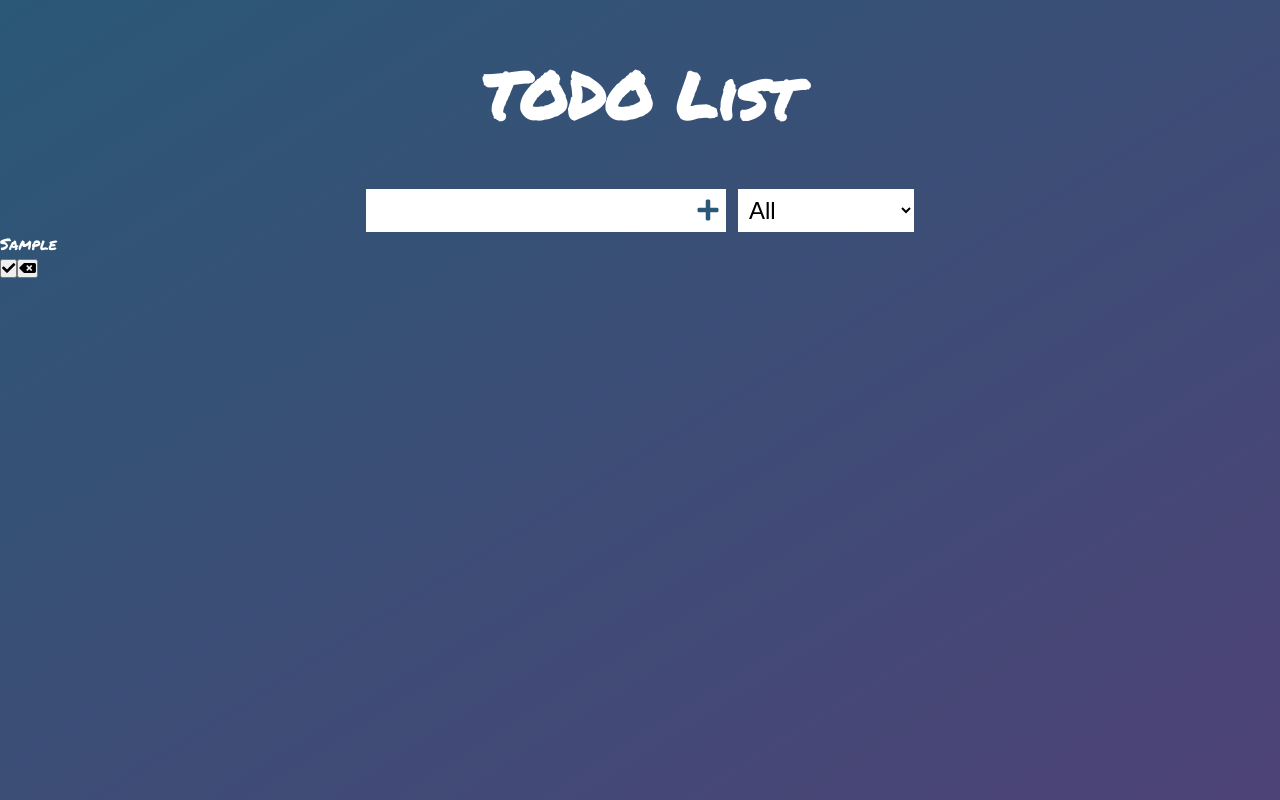
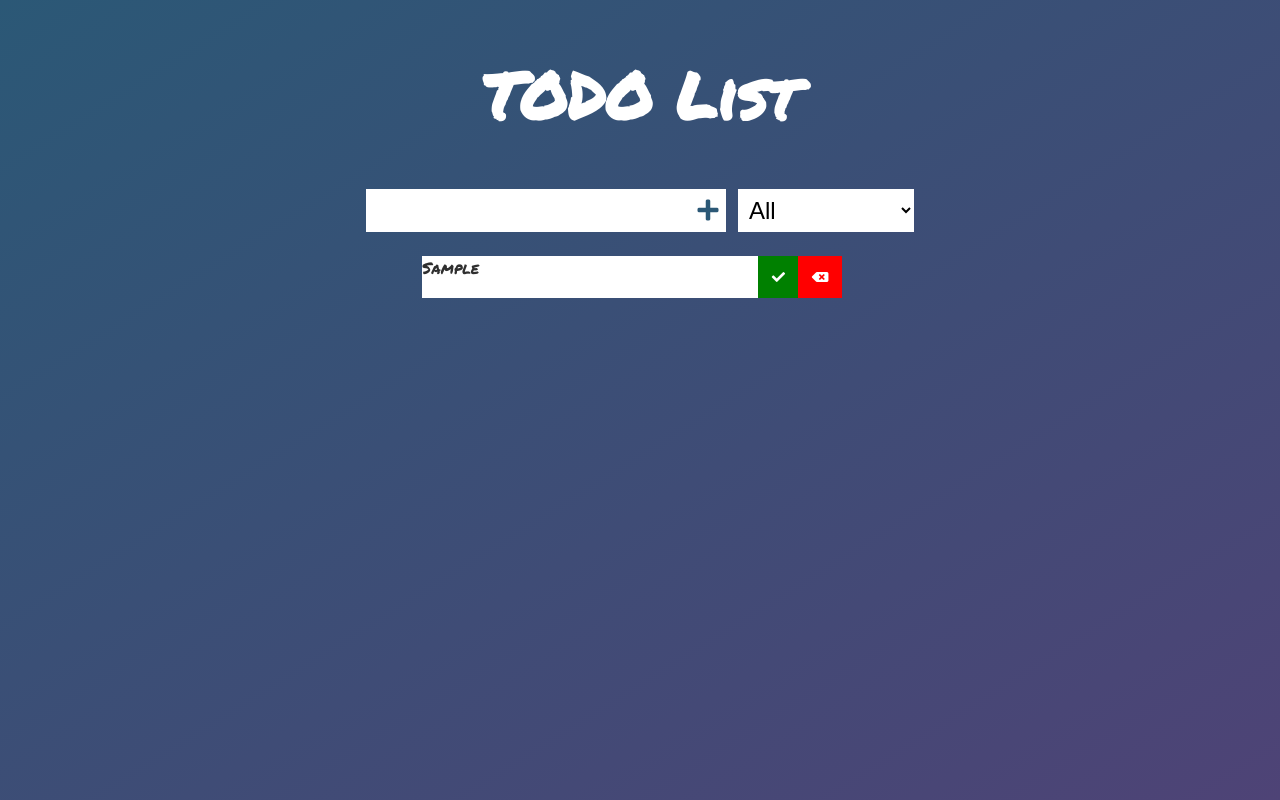
Before and after one commit to PaoloMiguelManuel/react-task-gui, a React (Create React App) app: page / in a window 1280 px wide. Both pictures are taken after typing "Sample" into the empty fields and a click on the button 708 px from the left and 210 px from the top of the page. Built offline with nearby package versions, Linux system fonts and the light colour scheme.

Commit message:
Stable build

```diff
--- a/src/App.css
+++ b/src/App.css
@@ -39,6 +39,7 @@ form button, form select {
   padding: 0.3em;
   background-color: white;
   border: none;
+  outline: none;
 }
 
 form button {
@@ -51,4 +52,54 @@ form button:hover {
   background-color: #2b5876;
   color: #fff;
 }
+
+.todo-container {
+  display: -webkit-box;
+  display: -ms-flexbox;
+  display: flex;
+  -webkit-box-pack: center;
+      -ms-flex-pack: center;
+          justify-content: center;
+  margin: 1.5em;
+}
+
+.todo-container .todo-item {
+  display: -webkit-box;
+  display: -ms-flexbox;
+  display: flex;
+  -webkit-box-pack: end;
+      -ms-flex-pack: end;
+          justify-content: flex-end;
+  background-color: #fff;
+  margin-bottom: 0.5em;
+  margin-right: 1em;
+}
+
+.todo-container .todo-item ul {
+  margin: 5em;
+}
+
+.todo-container .todo-item li {
+  list-style: none;
+  text-align: left;
+  width: 20vw;
+  height: 5vh;
+  color: #2f2f2f;
+  margin-right: 5em;
+}
+
+.todo-container .todo-item button {
+  color: white;
+  border: none;
+  padding: 1em;
+  cursor: pointer;
+}
+
+.todo-container .todo-item button.complete-btn {
+  background-color: green;
+}
+
+.todo-container .todo-item button.trash-btn {
+  background-color: red;
+}
 /*# sourceMappingURL=App.css.map */
--- a/src/App.js
+++ b/src/App.js
@@ -13,6 +13,8 @@ function App() {
   const [todos, setTodos] = useState([]);
   const [status, setStatus] = useState('all');
   const [filteredTodos, setFilteredTodos] = useState([]);
+
+
 
 
   useEffect(() => {
--- a/src/App.scss
+++ b/src/App.scss
@@ -28,6 +28,7 @@ form {
     padding: 0.3em;
     background-color: white;
     border: none;
+    outline: none;
   }
 
   button {
@@ -42,8 +43,52 @@ form {
   }
 }
 
-// LINEBREAK
-// form button:hover {
-//   background: #ff6f47;
-//   color: white;
-// }
+.todo-container {
+  display: flex;
+  justify-content: center;
+  margin: 1.5em;
+
+  li {
+    // list-style: none;
+  }
+
+  .todo-item {
+    display: flex;
+    justify-content: flex-end;
+    background-color: #fff;
+    margin-bottom: 0.5em;
+    margin-right: 1em;
+
+    ul {
+      margin: 5em;
+    }
+
+    li {
+      list-style: none;
+
+      // background-color: #2f2f2f;
+      text-align: left;
+      width: 20vw;
+      height: 5vh;
+      // font-size: 2rem;
+      color: #2f2f2f;
+      // width: 20vw;
+      // height: 7vh;
+      margin-right: 5em;
+    }
+    button {
+      // background: #;
+      color: white;
+      border: none;
+      padding: 1em;
+      cursor: pointer;
+      // font-size: 1rem;
+      &.complete-btn {
+        background-color: green;
+      }
+      &.trash-btn {
+        background-color: red;
+      }
+    }
+  }
+}
--- a/src/components/Form.js
+++ b/src/components/Form.js
@@ -9,6 +9,7 @@ function Form({ inputText, setInputText, todos, setTodos, setStatus }) {
 
     const inputTextHandler = (e) => {
         setInputText(inputTextRef.current.value);
+        // console.log(`over here: ${e.target.value}`);
     }
 
     const submitTodoHandler = (e) => {
--- a/src/components/Todo.js
+++ b/src/components/Todo.js
@@ -23,12 +23,14 @@ function Todo({ todo, todos, setTodos }) {
 
         const matchingTodo = todosCopy.find(todoItem => todoItem.id === todo.id)
         matchingTodo.completed = !matchingTodo.completed;
+
+
         setTodos(todosCopy);
     }
 
     return (
-        <div className="todo">
-            <li className={`todo-item ${todo.completed ? 'completed' : ''}`}>{todo.text}</li>
+        <div className="todo-item">
+            <li className={`todo-li-item ${todo.completed ? 'completed' : ''}`}>{todo.text}</li>
             <button onClick={toggleCompleted} className="complete-btn"><i class="fas fa-check"></i></button>
             <button onClick={deleteHandler} className="trash-btn"><i class="fas fa-backspace"></i></button>
         </div>
```
Also changed, not shown: 1 other file (tests, documents, lock files or other folders).
